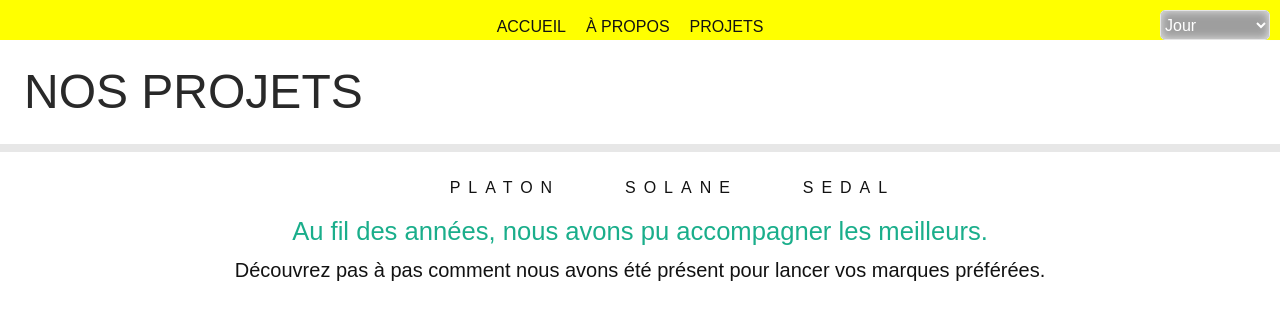
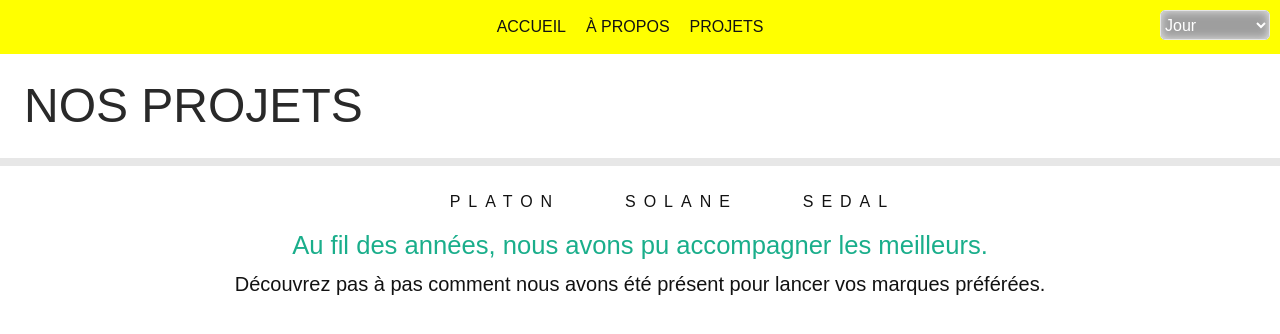
Before and after one commit to Clem-svg/Agency_Website, a React (Create React App) app: page /works in a window 1280 px wide. Shown: the top 334 px of the page. Built offline with nearby package versions, Linux system fonts and the light colour scheme; grey boxes are pictures that could not be loaded; a web font is replaced by a local one.

Commit message:
gitpages ok

```diff
--- a/package.json
+++ b/package.json
@@ -1,4 +1,4 @@
-{
+{ "homepage": "http://Clem-svg.github.io/Agency_Website/",
   "name": "night-mode",
   "version": "0.1.0",
   "private": true,
--- a/src/index.jsx
+++ b/src/index.jsx
@@ -38,6 +38,9 @@ const App = () => {
               <Route path="/" exact>
                 <Home />
               </Route>
+              <Route path="/Agency_Website/" exact>
+                <Home />
+              </Route>
               <Route path="/about">
                 <About />
               </Route>
--- a/src/styles.scss
+++ b/src/styles.scss
@@ -60,7 +60,7 @@ $secondary: #f0394d;
   padding-bottom: 15px;
   text-transform: uppercase;
   justify-content: center;
-  height: 5vh;
+  height: 5%;
 
     a {
       padding-right: 20px;
```
